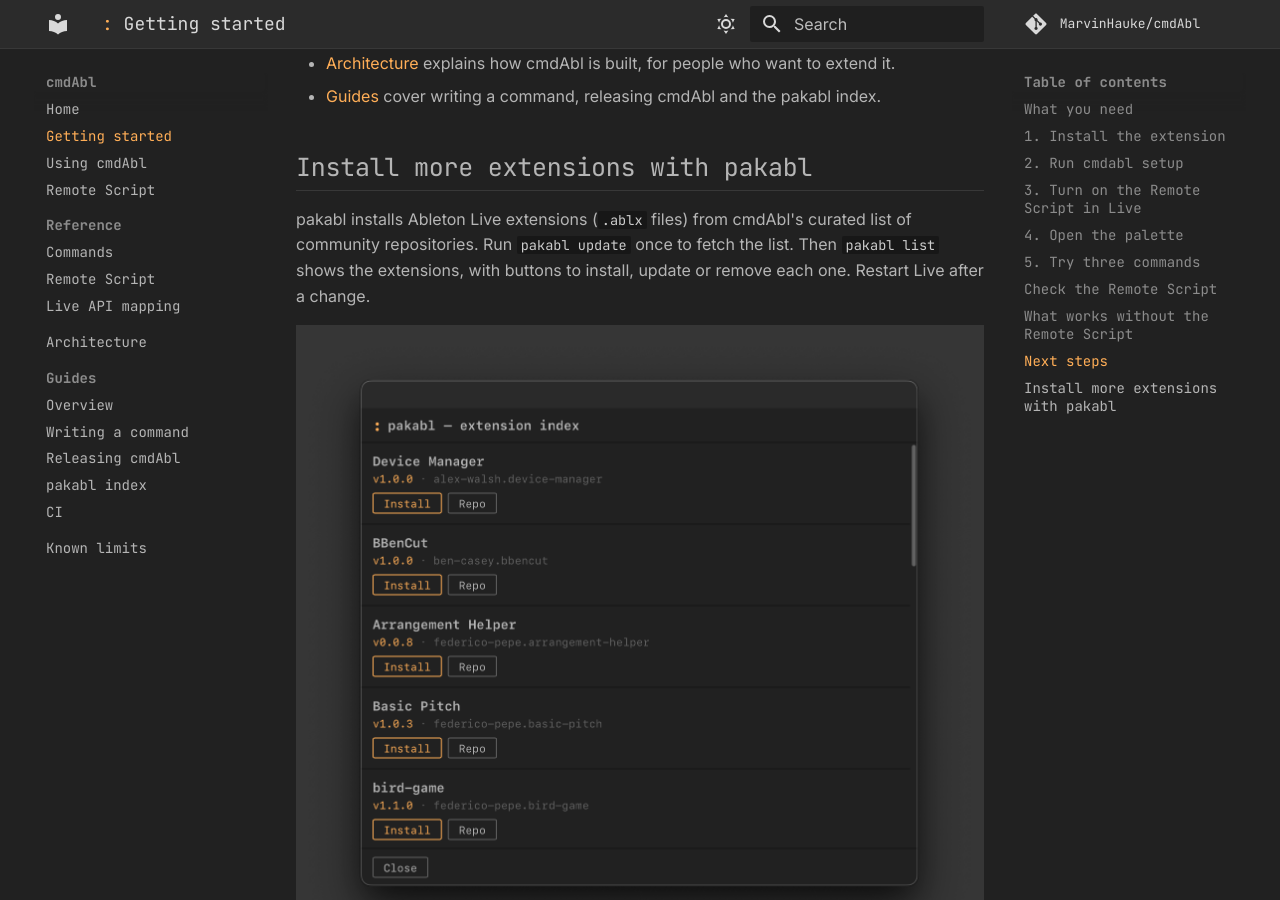
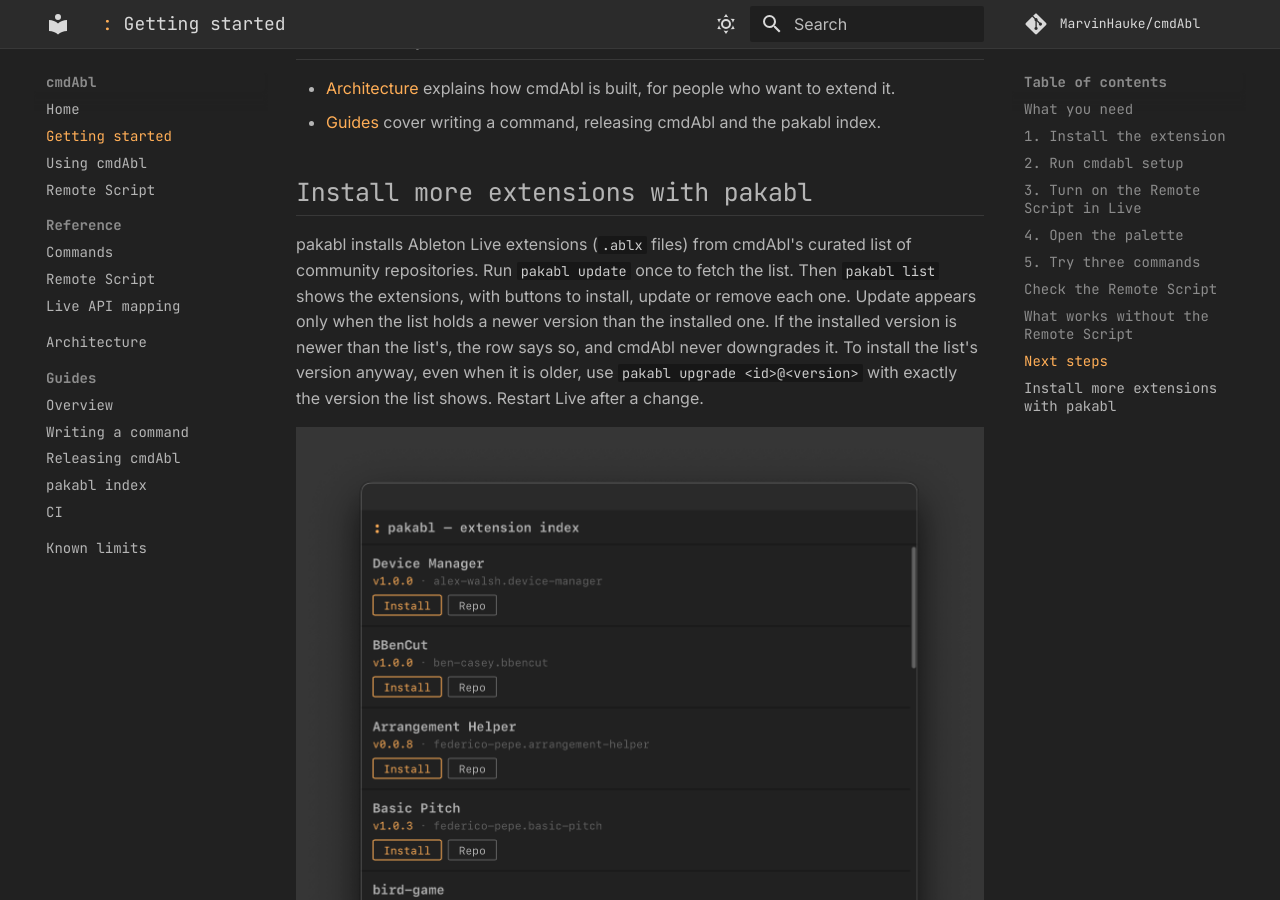
Before and after one commit to MarvinHauke/cmdAbl, an MkDocs documentation site: the page built from docs/getting-started.md, in a window 1280 px wide and 900 px high, scrolled down 4999 px. Built offline with MkDocs 1.6.1 and Material for MkDocs 9.7.7, drawn with Linux system fonts in a browser that asks for light colours; comment, search, counter and statistics services are not loaded; some of the changed text lies outside the part shown.

Commit message:
docs(getting-started): pakabl update and upgrade <id>@<version>
Update appears only for a newer list version; an installed newer version is never
downgraded. upgrade <id>@<version> installs the list's version when it must match
the list exactly. mute takes <target> (chains and pads too).

Co-Authored-By: Claude Haiku 5.5 <noreply@anthropic.com>

```diff
--- a/docs/getting-started.md
+++ b/docs/getting-started.md
@@ -96,8 +96,8 @@ Start with these three. Type each one in the palette and press `Enter`.
 **`goto <track>`** selects a track in Live. A full path such as `goto /Lead` selects one track. Partial names work
 too, and `goto` needs the Remote Script.
 
-**`mute <track>`** toggles the mute of a track. Type `mute /Bass` once to mute it, and again to unmute
-it. To set the state without toggling, use `mute --set 1 /Bass` or `mute --set 0 /Bass`. `mute` works on tracks without the Remote Script.
+**`mute <target>`** toggles the mute of a track. It also takes rack chains and Drum Rack pads, which need the
+Remote Script and macOS. Type `mute /Bass` once to mute it, and again to unmute it. To set the state without toggling, use `mute --set 1 /Bass` or `mute --set 0 /Bass`. `mute` works on tracks without the Remote Script.
 
 When a name matches more than one object, cmdAbl shows a **pick list** instead of guessing. Type to
 filter, press `↑` and `↓` to move, `Enter` to choose and `Esc` to cancel. Commands that take several
@@ -137,7 +137,9 @@ input device is unavailable.
 
 pakabl installs Ableton Live extensions (`.ablx` files) from cmdAbl's curated list of community repositories.
 Run `pakabl update` once to fetch the list. Then `pakabl list` shows the extensions, with buttons to install,
-update or remove each one. Restart Live after a change.
+update or remove each one. Update appears only when the list holds a newer version than the installed one. If the
+installed version is newer than the list's, the row says so, and cmdAbl never downgrades it. To install the list's
+version anyway, even when it is older, use `pakabl upgrade <id>@<version>` with exactly the version the list shows. Restart Live after a change.
 
 ![The pakabl extension index window: a scrollable list of extensions, each with its name, version and id, and an Install and a Repo button for each, with a Close button at the bottom](assets/images/pakabl-list.png)
 
```
